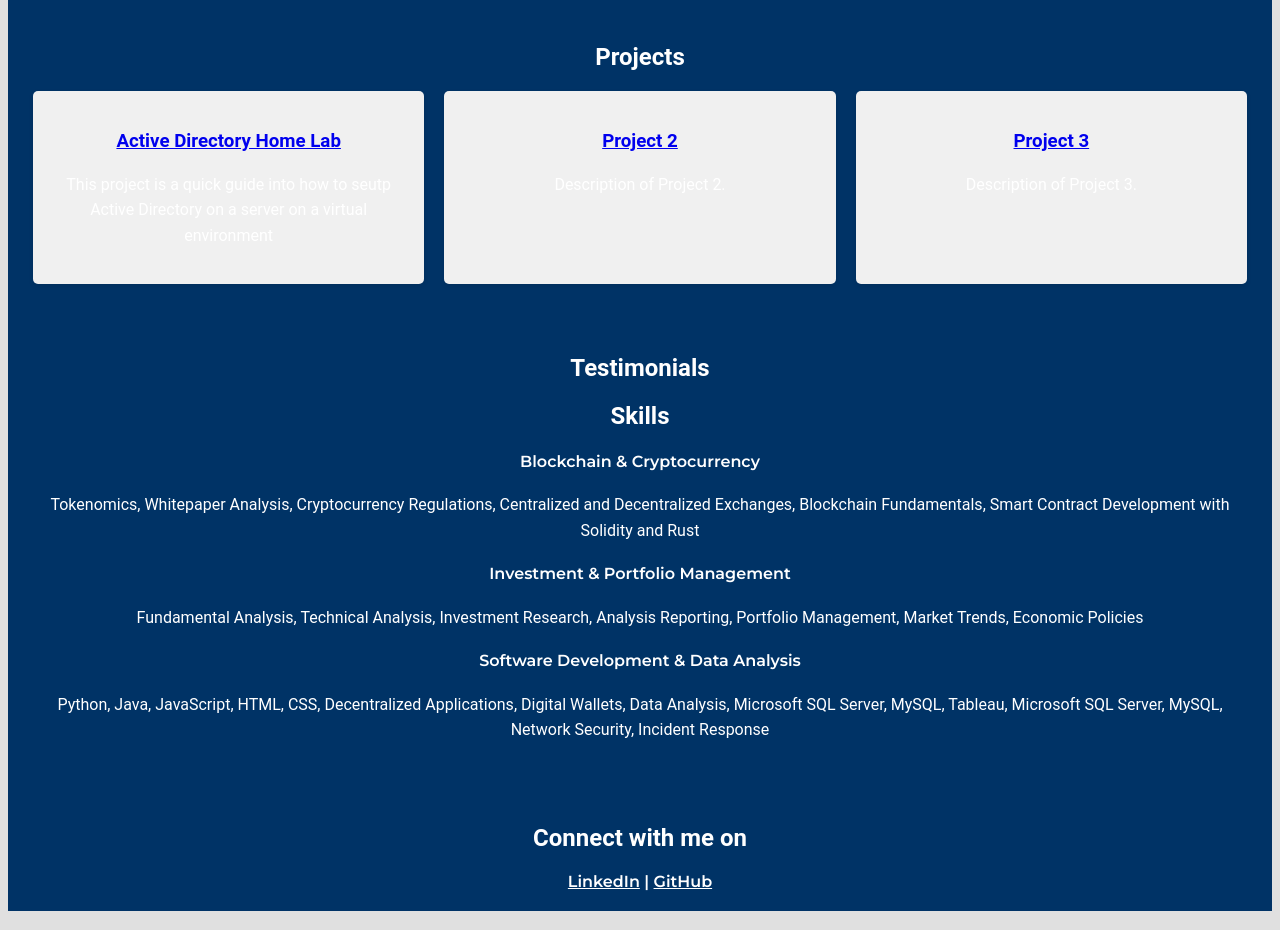
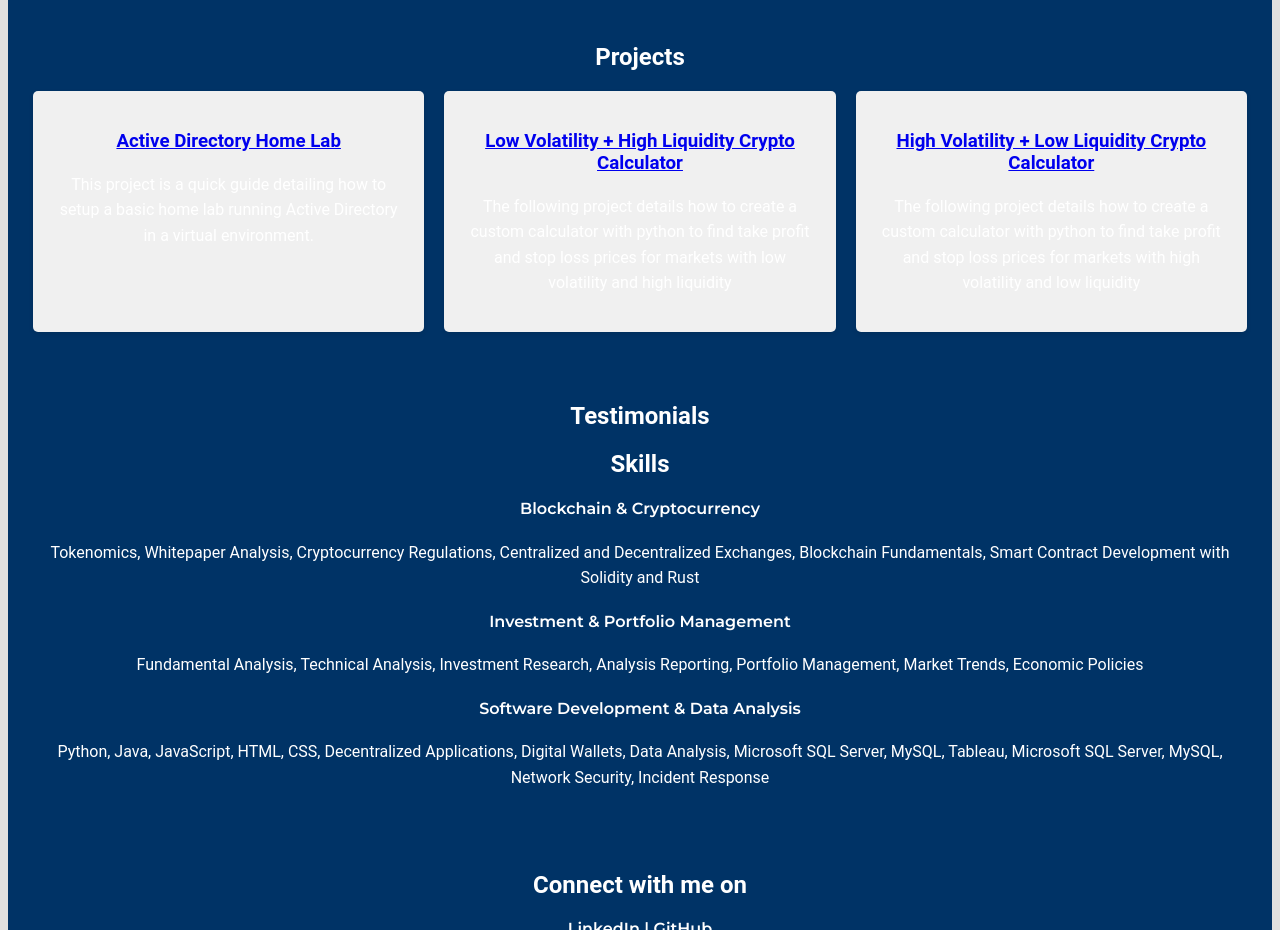
Before and after one commit to hthomas22/hthomas22.github.io, a plain HTML site: page index.html in a window 1280 px wide. Shown: the part 1700-2630 px from the top of the page. Drawn offline with nearby package versions, Linux system fonts and the light colour scheme.

Commit message:
Update index.html

```diff
--- a/index.html
+++ b/index.html
@@ -90,15 +90,15 @@
             <div class="project-grid">
                 <div class="project-item">
                     <h3><a href="https://github.com/hthomas22/Active-Directory-Home-Lab" target="_blank">Active Directory Home Lab</a></h3>
-                    <p>This project is a quick guide into how to seutp Active Directory on a server on a virtual environment </p>
+                    <p>This project is a quick guide detailing how to setup a basic home lab running Active Directory in a virtual environment.</p>
                 </div>
                 <div class="project-item">
-                    <h3><a href="https://github.com/hthomas22/Detection-Lab" target="_blank">Project 2</a></h3>
-                    <p>Description of Project 2.</p>
+                    <h3><a href="https://github.com/hthomas22/Crypto/tree/main/calculators/TakeProfit_StopLoss" target="_blank">Low Volatility + High Liquidity Crypto Calculator</a></h3>
+                    <p>The following project details how to create a custom calculator with python to find take profit and stop loss prices for markets with low volatility and high liquidity</p>
                 </div>
                 <div class="project-item">
-                    <h3><a href="https://github.com/hthomas22" target="_blank">Project 3</a></h3>
-                    <p>Description of Project 3.</p>
+                    <h3><a href="https://github.com/hthomas22/Crypto/tree/main/calculators/meme" target="_blank">High Volatility + Low Liquidity Crypto Calculator</a></h3>
+                    <p>The following project details how to create a custom calculator with python to find take profit and stop loss prices for markets with high volatility and low liquidity</p>
                 </div>
             </div>
         </section>
```
